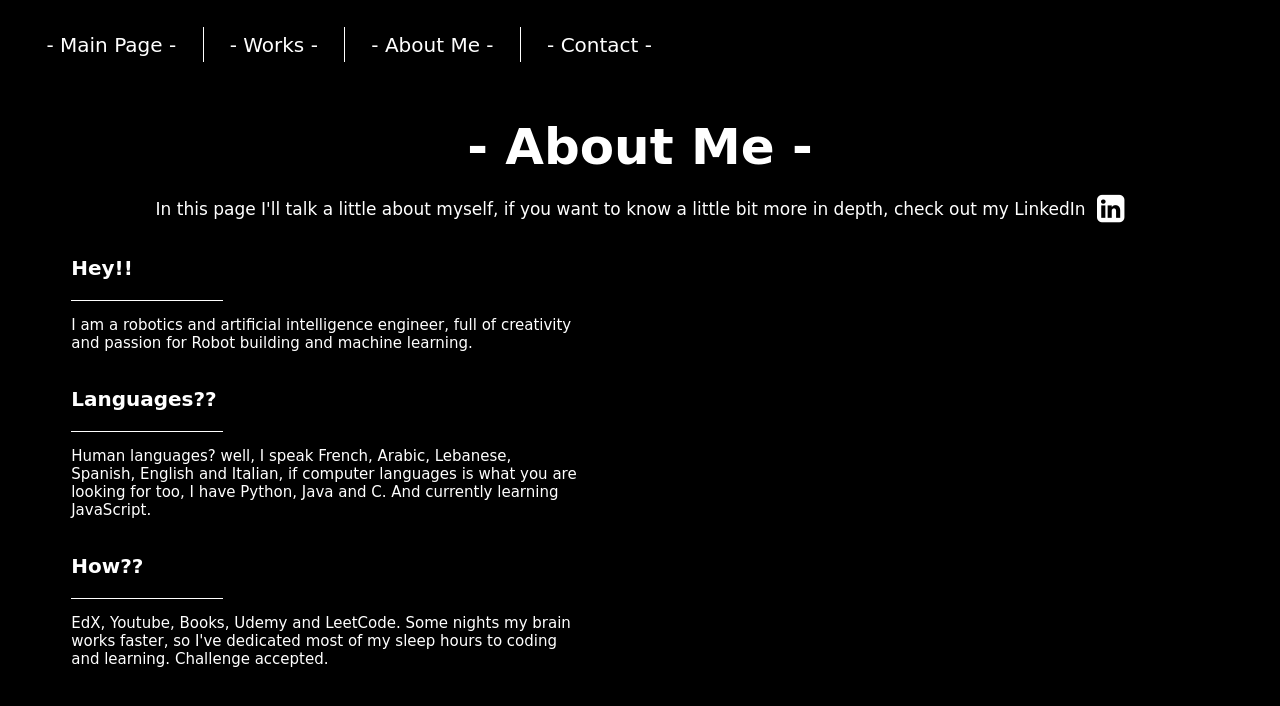
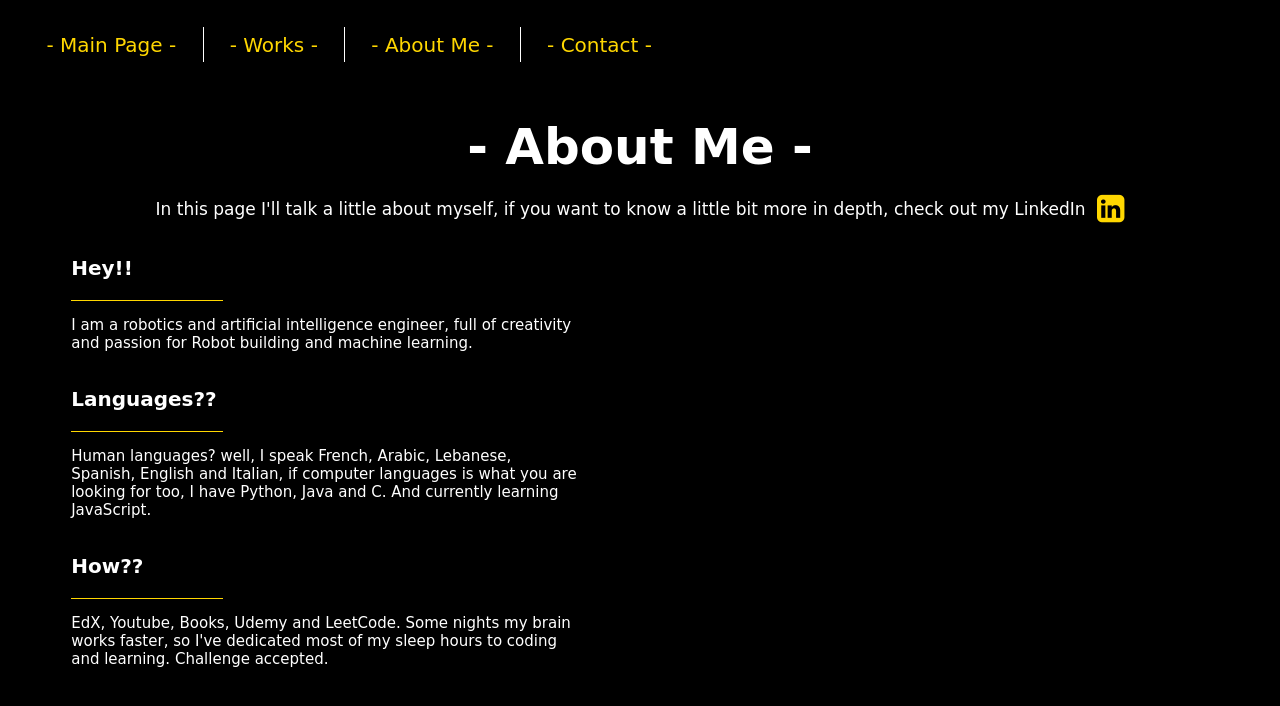
Before and after one commit to truongnguyenlinh/mlh_portfolio_aws, a Flask app: page /about in a window 1280 px wide. Shown: the top 706 px of the page. Run offline with Flask 2, Linux system fonts and the light colour scheme.

Commit message:
change of colors

```diff
--- a/app/__init__.py
+++ b/app/__init__.py
@@ -23,4 +23,8 @@ def create_app():
     def contact():
         return render_template("contact.html", title="Contact", url=os.getenv("URL"))
 
+    @app.route("/health")
+    def healthy():
+        return ''
+
     return app
--- a/app/static/styles/about.css
+++ b/app/static/styles/about.css
@@ -52,5 +52,5 @@
     width: 30%;
     justify-self: center;
     height: 1px;
-    background-color: #ffffff;
+    background-color: gold;
 }
--- a/app/static/styles/c_style.css
+++ b/app/static/styles/c_style.css
@@ -32,7 +32,6 @@ body{
 .menu_buttons{
   cursor: pointer;
   font-size: 20px;
-  color: white;
 }
 
 .menu_buttons:hover{
@@ -46,6 +45,6 @@ body{
 }
 
 :any-link{
-  color: white;
+  color: gold;
   text-decoration: none;
 }
--- a/app/templates/index.html
+++ b/app/templates/index.html
@@ -12,7 +12,7 @@
               <span
                  class="txt-rotate"
                  data-period="2000"
-                 data-rotate='[ "Linh!", "a Software Developer"]'></span>
+                 data-rotate='[ "Charbel!", "a Robotics Engineer"]'></span>
             </h1>
         </div>
     </div>
```
